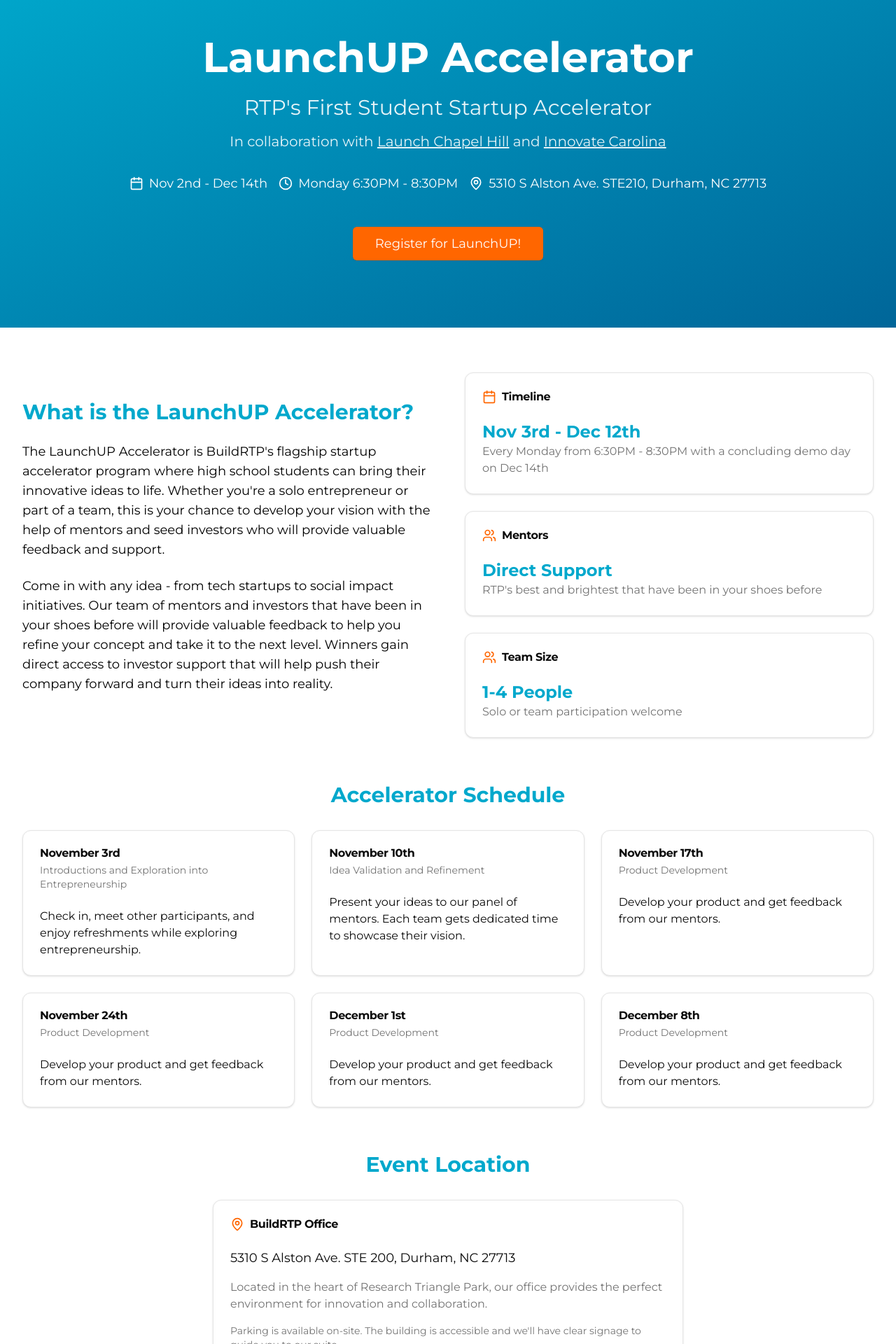
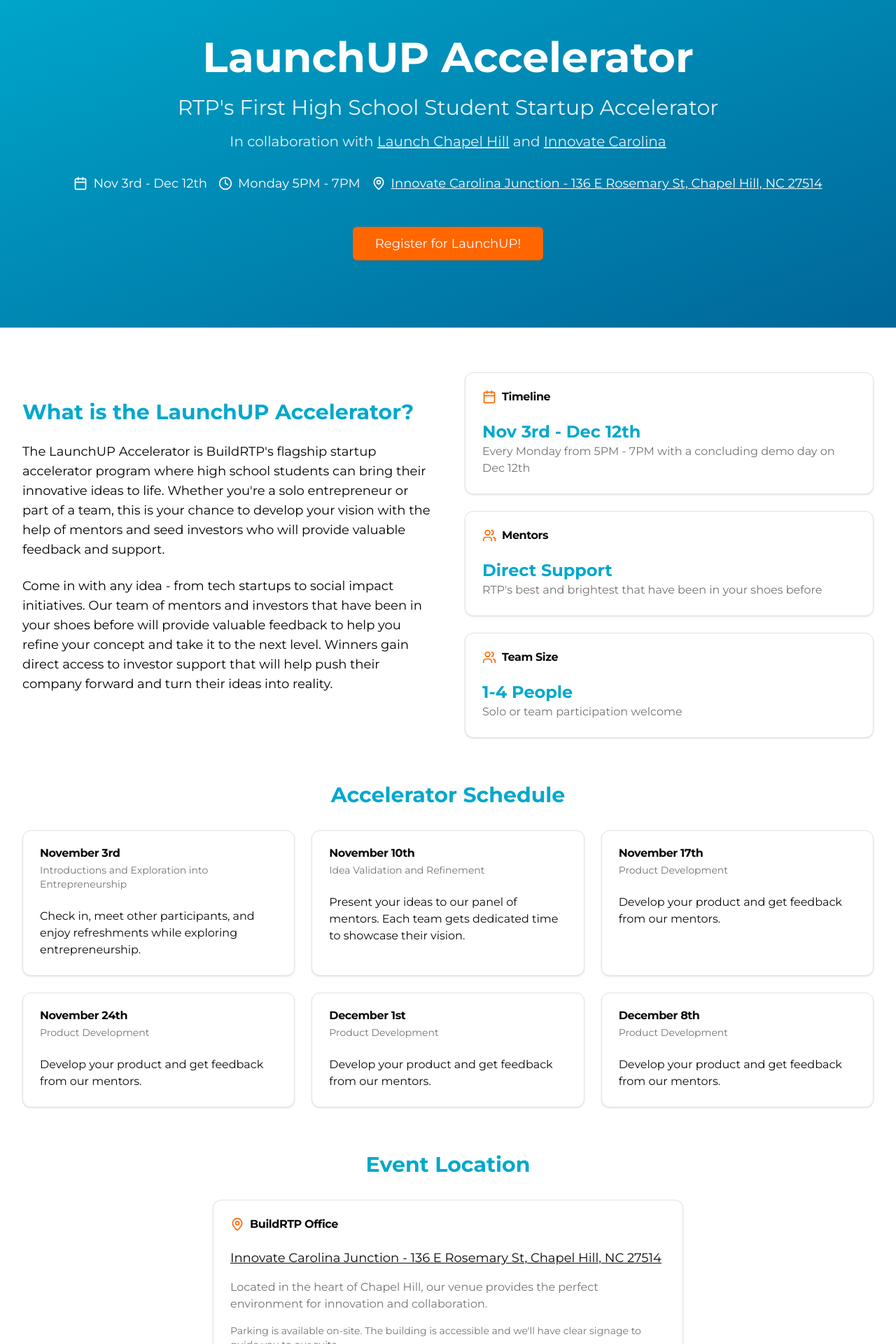
Before and after one commit to BuildRTP/BuildRTPLandingPage, a Next.js app: page /launchup in a window 1280 px wide. Shown: the part 140-2060 px from the top of the page at 70% size. Built offline with nearby package versions, Linux system fonts and the light colour scheme.

Commit message:
logistic updates

```diff
--- a/src/app/launchup/page.tsx
+++ b/src/app/launchup/page.tsx
@@ -44,7 +44,7 @@
             <div className="text-center text-white">
               <h1 className="text-4xl md:text-6xl font-bold mb-6">LaunchUP Accelerator</h1>
               <p className="text-2xl md:text-3xl mb-4 opacity-90">
-                RTP&apos;s First Student Startup Accelerator
+                RTP&apos;s First High School Student Startup Accelerator
               </p>
               <p className="text-lg md:text-xl mb-8 opacity-90">
                 In collaboration with <a href="https://launchchapelhill.com" className="underline text-white">Launch Chapel Hill</a> and <a href="https://innovate.unc.edu" className="underline text-white">Innovate Carolina</a>
@@ -52,15 +52,22 @@
               <div className="flex flex-wrap justify-center gap-4 text-lg mb-8">
                 <div className="flex items-center gap-2">
                   <Calendar className="w-5 h-5" />
-                  <span>Nov 2nd - Dec 14th</span>
+                  <span>Nov 3rd - Dec 12th</span>
                 </div>
                 <div className="flex items-center gap-2">
                   <Clock className="w-5 h-5" />
-                  <span>Monday 6:30PM - 8:30PM</span>
+                  <span>Monday 5PM - 7PM</span>
                 </div>
                 <div className="flex items-center gap-2">
                   <MapPin className="w-5 h-5" />
-                  <span>5310 S Alston Ave. STE210, Durham, NC 27713</span>
+                  <a
+                    href="https://www.google.com/maps/place/Innovate+Carolina+Junction/@35.9143609,-79.0574792,854m/data=!3m1!1e3!4m6!3m5!1s0x89acc357b6c3b4df:0x22d3f4f09ece4102!8m2!3d35.9143164!4d-79.0548735!16s%2Fg%2F11vf1slxl7?entry=ttu&g_ep=EgoyMDI1MTAxNC4wIKXMDSoASAFQAw%3D%3D"
+                    target="_blank"
+                    rel="noopener noreferrer"
+                    className="underline hover:text-orange transition-colors"
+                  >
+                    Innovate Carolina Junction - 136 E Rosemary St, Chapel Hill, NC 27514
+                  </a>
                 </div>
               </div>
               <Button size="lg" className="bg-orange hover:bg-secondaryblue text-white text-lg py-6 mt-4">
@@ -95,7 +102,7 @@
                   </CardHeader>
                   <CardContent>
                     <p className="text-2xl font-bold text-mainblue">Nov 3rd - Dec 12th</p>
-                    <p className="text-muted-foreground">Every Monday from 6:30PM - 8:30PM with a concluding demo day on Dec 14th</p>
+                    <p className="text-muted-foreground">Every Monday from 5PM - 7PM with a concluding demo day on Dec 12th</p>
                   </CardContent>
                 </Card>
                 <Card>
@@ -197,9 +204,18 @@
                   </CardTitle>
                 </CardHeader>
                 <CardContent>
-                  <p className="text-lg mb-4">5310 S Alston Ave. STE 200, Durham, NC 27713</p>
+                  <p className="text-lg mb-4">
+                    <a
+                      href="https://www.google.com/maps/place/Innovate+Carolina+Junction/@35.9143609,-79.0574792,854m/data=!3m1!1e3!4m6!3m5!1s0x89acc357b6c3b4df:0x22d3f4f09ece4102!8m2!3d35.9143164!4d-79.0548735!16s%2Fg%2F11vf1slxl7?entry=ttu&g_ep=EgoyMDI1MTAxNC4wIKXMDSoASAFQAw%3D%3D"
+                      target="_blank"
+                      rel="noopener noreferrer"
+                      className="underline hover:text-orange transition-colors"
+                    >
+                      Innovate Carolina Junction - 136 E Rosemary St, Chapel Hill, NC 27514
+                    </a>
+                  </p>
                   <p className="text-muted-foreground mb-4">
-                    Located in the heart of Research Triangle Park, our office provides the perfect environment for innovation and collaboration.
+                    Located in the heart of Chapel Hill, our venue provides the perfect environment for innovation and collaboration.
                   </p>
                   <p className="text-sm text-muted-foreground">
                     Parking is available on-site. The building is accessible and we&apos;ll have clear signage to guide you to our suite.
--- a/src/app/page.tsx
+++ b/src/app/page.tsx
@@ -16,8 +16,8 @@
           eventType="STARTUP ACCELERATOR"
           title="LaunchUP Accelerator"
           date="Nov 3rd - Dec 12th"
-          location="5310 S Alston Ave. STE 200, Durham, NC 27713"
-          description="In collaboration with LaunchChapelHill and Innovate Carolina at UNC, we are offering a 6 week accelerator program for high school startups in the RTP area. Join us to get feedback from experts in your industry area, guidance from mentors that have been in your shoes, and opportunities to pitch to investors."
+          location="Innovate Carolina Junction - 136 E Rosemary St, Chapel Hill, NC 27514"
+          description="In collaboration with Launch Chapel Hill and Innovate Carolina at UNC, we are offering a 6 week accelerator program for high school startups in the RTP area. Join us to get feedback from experts in your industry area, guidance from mentors that have been in your shoes, and more opportunities!"
           signupUrl="/launchup"
         />
         <AboutSection />
```
